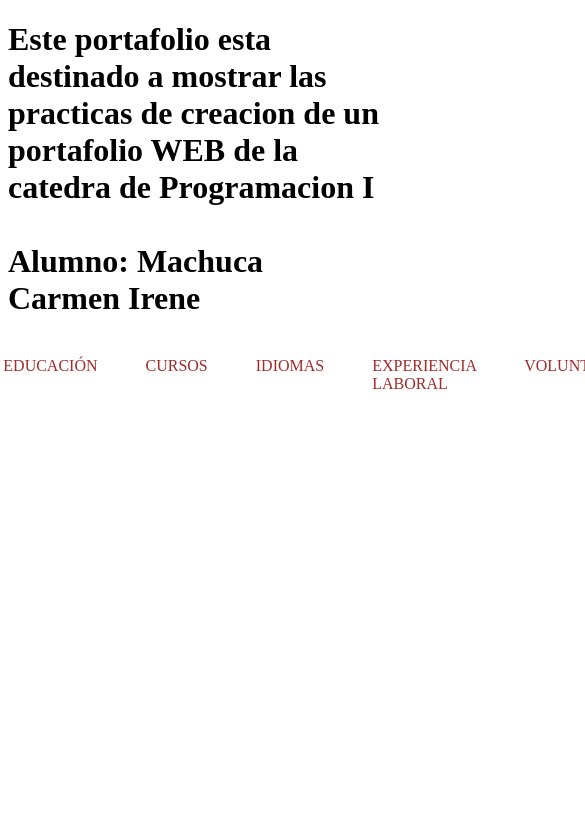
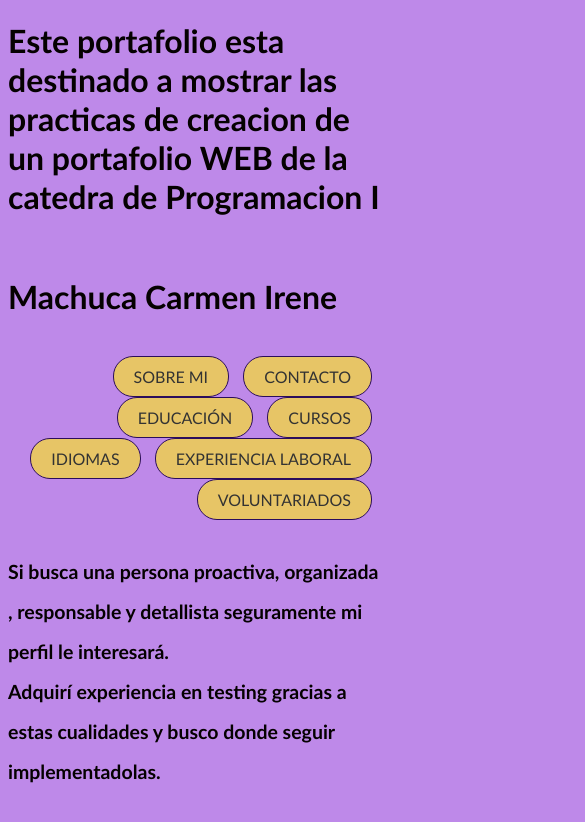
Before and after one commit to mirenecarmen/Portafolio-WEB, a plain HTML site: page index.html in a window 390 px wide. Shown: the top 822 px of the page, 585 px wide, since content can reach past the window. Drawn offline with Linux system fonts and the light colour scheme.

Commit message:
Pagina web responsive

```diff
--- /dev/null
+++ b/css/style.css
@@ -0,0 +1,98 @@
+body{
+    background-color: rgb(190, 137, 233);
+    color: rgb(5, 1, 1);
+    font-family: 'Gill Sans', 'Gill Sans MT', Calibri, 'Trebuchet MS', sans-serif;
+}
+
+
+
+.navigation {
+    list-style-type: none;
+    padding: 0;
+    margin: 0;
+    text-align: right;
+}
+
+.navigation li {
+    display: inline-block;
+    margin-right: 10px; /* Espacio entre elementos */
+}
+
+.navigation li a {
+    display: inline-block;
+    padding: 10px 20px; /* Espacio interno del botón */
+    text-decoration: none;
+    color: #333; /* Color del texto */
+    background-color: #e7c566; /* Color de fondo del botón */
+    border: 1px solid #2b0d5c; /* Borde del botón */
+    border-radius: 20px; /* Bordes redondeados */
+    transition: background-color 0.3s, color 0.3s; /* Transición suave */
+}
+
+.navigation li a:hover {
+    background-color: #ddd; /* Cambio de color de fondo al pasar el mouse */
+    color: #555; /* Cambio de color del texto al pasar el mouse */
+}
+
+
+.SOBRE MI{
+    display: flex;
+    justify-content: center; /*esto centra el elemento*/
+
+}
+.container-SOBRE MI{
+    display: flex;
+    width: 50%;/*ancho*/
+    padding: 2rem;
+    margin-top: 5rem;/*margen a lo alto*/
+    line-height: 2.5rem;/*espaciado entre los parrafos del texto*/
+    font-size: large;
+    color: rgb(199, 226, 226);
+
+}
+a{
+    text-decoration: none;
+    color: rgb(7, 1, 1);
+}
+
+/*celular pantallas pequeñas hasta 767 px*/
+@media (max-width: 767px){
+    .titulo{
+        justify-content: center
+    }
+    .navigation{
+        flex-direction: column;
+        gap: 1rem;
+        align-items: center;
+    }
+    .container-SOBREMI{
+        width: 100%;
+        padding: 1;
+        margin-top: 2rem;
+        line-height: 2.5rem;
+        font-size: small;
+    }
+
+}
+/*tableta pantallas medianas entre 768 y 1023 px*/
+@media (min-width: 767px) and (max-width: 1023px){
+    .titulo{
+        justify-content: center;
+    }
+    .navigation{
+        gap: 2rem;
+        justify-content: center;
+    }
+}
+
+/*escritorio pantallas anchas  1024px y superiores px*/
+@media (min-width: 1024px){
+    .titulo{
+        justify-content: flex-start;
+    }
+    .navigation{
+        gap: 3rem;
+        justify-content: flex-end;
+        margin: 0 3rem;
+    }
+}
--- a/index.html
+++ b/index.html
@@ -3,14 +3,18 @@
 <head>
     <meta charset="UTF-8">
     <meta name="viewport" content="width=device-width, initial-scale=1.0">
+    <meta name="description" content="Alumno: Machuca Carmen Irene">
+    <meta name="keywords" content="portafolio desarrollador web">
+    <meta name="Author" content="Alumno: Machuca Carmen Irene">
     <title>Portafolio WEB - Irene Machuca - UTN-FRSR</title>
-    <link rel="stylesheet" href="./style.css">
+    <link rel="stylesheet" href="./css/style.css">
 </head>
 <body>
     <header>
 
         <h1>Este portafolio esta destinado a mostrar las practicas de creacion de un portafolio WEB de la catedra de Programacion I <br><br>
-        Alumno: Machuca Carmen Irene</h1>
+        </h1>
+        <h1>Machuca Carmen Irene</h1>
         <img src="" alt="">
         <nav>
             <ul class="navigation">
@@ -24,6 +28,17 @@
             </ul>
         </nav>
     </header>
+    <main>
+        <section class="SOBRE MI">
+            <article class="container-SOBREMI">
+                <h2>
+                    Si busca una persona proactiva, organizada , responsable y detallista seguramente mi perfil le interesará.
+                    <br> Adquirí experiencia en testing gracias a estas cualidades y busco donde seguir implementadolas.
+                </h2>
+            </article>
+
+        </section>
+    </main>
 
 </body>
 </html>
--- a/style.css
+++ /dev/null
@@ -1,11 +0,0 @@
-.navigation{
-    display: flex;
-    gap: 3rem;
-    list-style:none ;
-    justify-content: center;
-    margin-top: 0%;
-}
-a{
-    text-decoration: none;
-    color: brown;
-}
```
